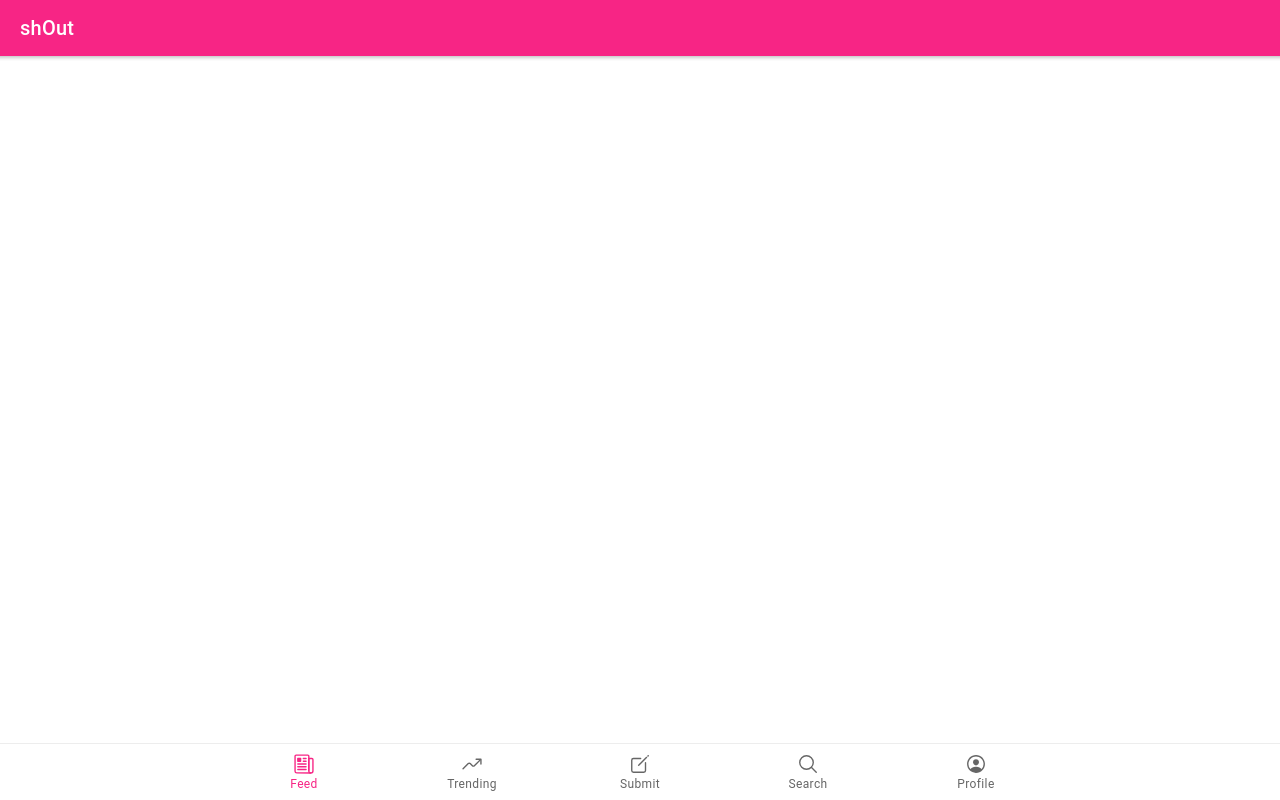
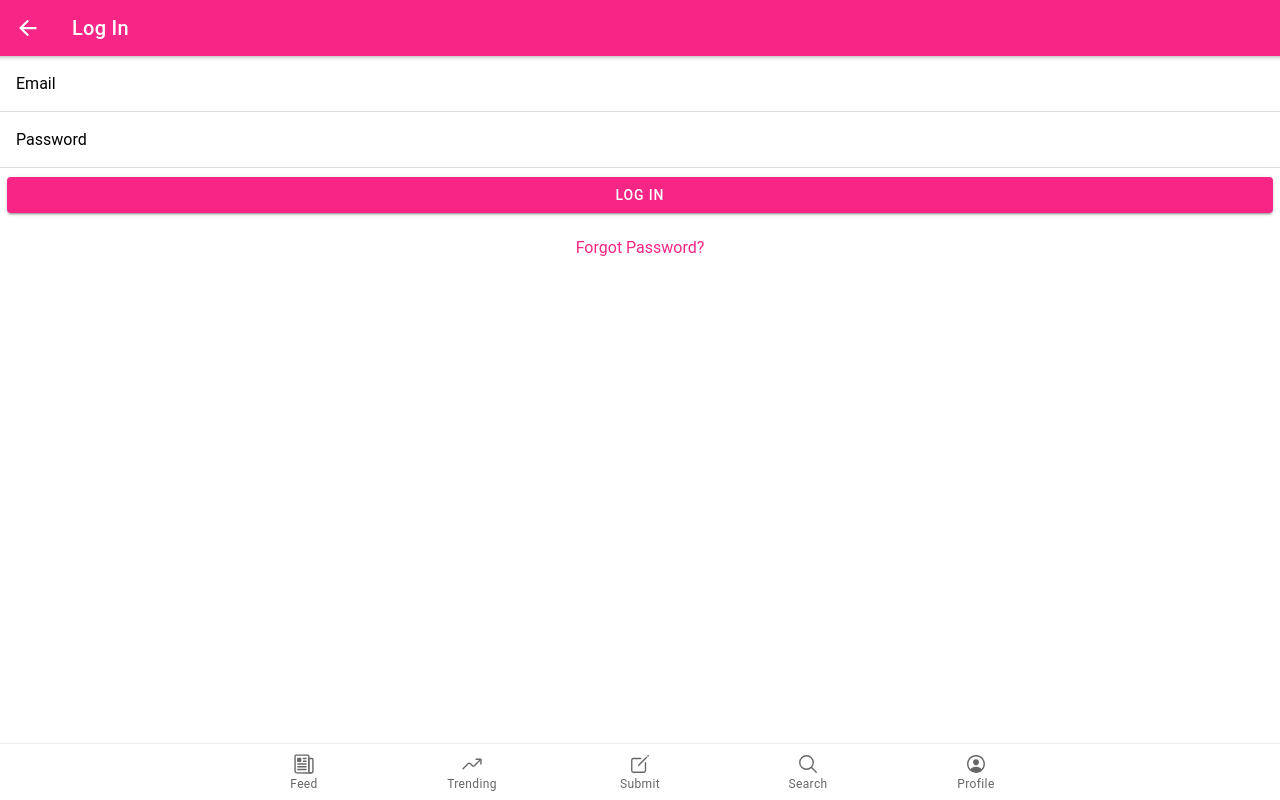
Before and after one commit to aravrs/shOut, a React (Create React App) app: page /login in a window 1280 px wide. Before the commit this address led to /feed. Built offline with nearby package versions, Linux system fonts and the light colour scheme.

Commit message:
Added auth pages and UI

```diff
--- a/src/App.js
+++ b/src/App.js
@@ -23,6 +23,11 @@
 import Search from "./pages/Tabs/Search";
 import Submit from "./pages/Tabs/Submit";
 import Trending from "./pages/Tabs/Trending";
+
+import Signup from "./pages/Auth/Signup";
+import Login from "./pages/Auth/Login";
+import EditProfile from "./pages/Auth/EditProfile";
+import Forgot from "./pages/Auth/Forgot";
 
 /* Core CSS required for Ionic components to work properly */
 import "@ionic/react/css/core.css";
@@ -55,6 +60,10 @@
           <Route path="/submit" component={Submit} />
           <Route path="/search" component={Search} />
           <Route path="/profile" component={Profile} />
+          <Route path="/register" component={Signup} />
+          <Route path="/login" component={Login} />
+          <Route path="/edit-profile" component={EditProfile} />
+          <Route path="/forgot" component={Forgot} />
         </IonRouterOutlet>
         <IonTabBar slot="bottom">
           <IonTabButton tab="feed" href="/feed">
--- /dev/null
+++ b/src/components/NavHeader.js
@@ -0,0 +1,23 @@
+import React from "react";
+import {
+  IonBackButton,
+  IonButtons,
+  IonHeader,
+  IonTitle,
+  IonToolbar,
+} from "@ionic/react";
+
+const NavHeader = ({ title }) => {
+  return (
+    <IonHeader>
+      <IonToolbar color="primary">
+        <IonButtons slot="start">
+          <IonBackButton defaultHref="/" />
+        </IonButtons>
+        <IonTitle>{title}</IonTitle>
+      </IonToolbar>
+    </IonHeader>
+  );
+};
+
+export default NavHeader;
--- /dev/null
+++ b/src/pages/Auth/Forgot.js
@@ -0,0 +1,36 @@
+import React from "react";
+import {
+  IonButton,
+  IonCol,
+  IonContent,
+  IonInput,
+  IonItem,
+  IonLabel,
+  IonPage,
+  IonRow,
+} from "@ionic/react";
+import NavHeader from "../../components/NavHeader";
+
+const Forgot = () => {
+  return (
+    <IonPage>
+      <NavHeader title="Password Reset" />
+      <IonContent>
+        <IonItem lines="full">
+          <IonLabel position="floating">Email</IonLabel>
+          <IonInput name="email" type="text" required />
+        </IonItem>
+
+        <IonRow>
+          <IonCol>
+            <IonButton type="submit" color="primary" expand="block">
+              Get Reset Link
+            </IonButton>
+          </IonCol>
+        </IonRow>
+      </IonContent>
+    </IonPage>
+  );
+};
+
+export default Forgot;
--- /dev/null
+++ b/src/pages/Auth/Login.js
@@ -0,0 +1,45 @@
+import React from "react";
+import {
+  IonButton,
+  IonCol,
+  IonContent,
+  IonInput,
+  IonItem,
+  IonLabel,
+  IonPage,
+  IonRouterLink,
+  IonRow,
+} from "@ionic/react";
+import NavHeader from "../../components/NavHeader";
+
+const Login = () => {
+  return (
+    <IonPage>
+      <NavHeader title="Log In" />
+      <IonContent>
+        <IonItem lines="full">
+          <IonLabel position="floating">Email</IonLabel>
+          <IonInput name="email" type="text" required />
+        </IonItem>
+        <IonItem lines="full">
+          <IonLabel position="floating">Password</IonLabel>
+          <IonInput name="password" type="password" required />
+        </IonItem>
+        <IonRow>
+          <IonCol>
+            <IonButton type="submit" color="primary" expand="block">
+              Log In
+            </IonButton>
+          </IonCol>
+        </IonRow>
+        <IonRow>
+          <IonCol className="ion-text-center ion-padding-vertical">
+            <IonRouterLink routerLink="/forgot">Forgot Password?</IonRouterLink>
+          </IonCol>
+        </IonRow>
+      </IonContent>
+    </IonPage>
+  );
+};
+
+export default Login;
--- /dev/null
+++ b/src/pages/Auth/Signup.js
@@ -0,0 +1,43 @@
+import React from "react";
+import {
+  IonButton,
+  IonCol,
+  IonContent,
+  IonInput,
+  IonItem,
+  IonLabel,
+  IonPage,
+  IonRow,
+} from "@ionic/react";
+import NavHeader from "../../components/NavHeader";
+
+const Signup = () => {
+  return (
+    <IonPage>
+      <NavHeader title="Sign Up" />
+      <IonContent>
+        <IonItem lines="full">
+          <IonLabel position="floating">Username</IonLabel>
+          <IonInput name="name" type="text" required />
+        </IonItem>
+        <IonItem lines="full">
+          <IonLabel position="floating">Email</IonLabel>
+          <IonInput name="email" type="text" required />
+        </IonItem>
+        <IonItem lines="full">
+          <IonLabel position="floating">Password</IonLabel>
+          <IonInput name="password" type="password" required />
+        </IonItem>
+        <IonRow>
+          <IonCol>
+            <IonButton type="submit" color="primary" expand="block">
+              Sign Up
+            </IonButton>
+          </IonCol>
+        </IonRow>
+      </IonContent>
+    </IonPage>
+  );
+};
+
+export default Signup;
```
Also changed, not shown: src/pages/Auth/EditProfile.js (added).
